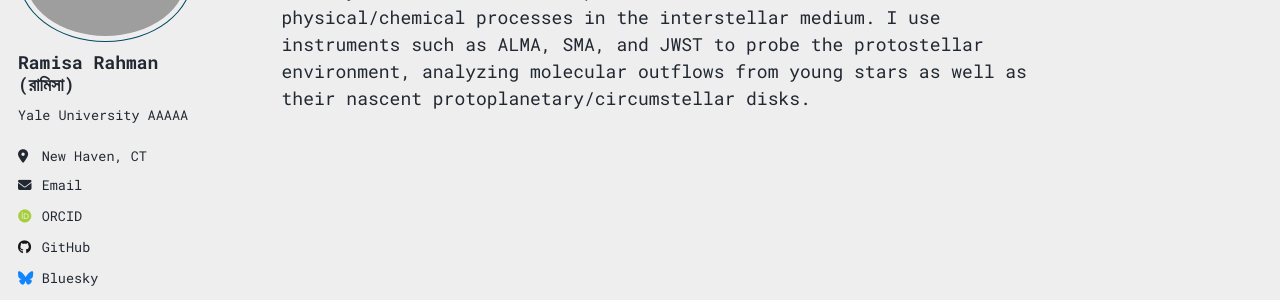
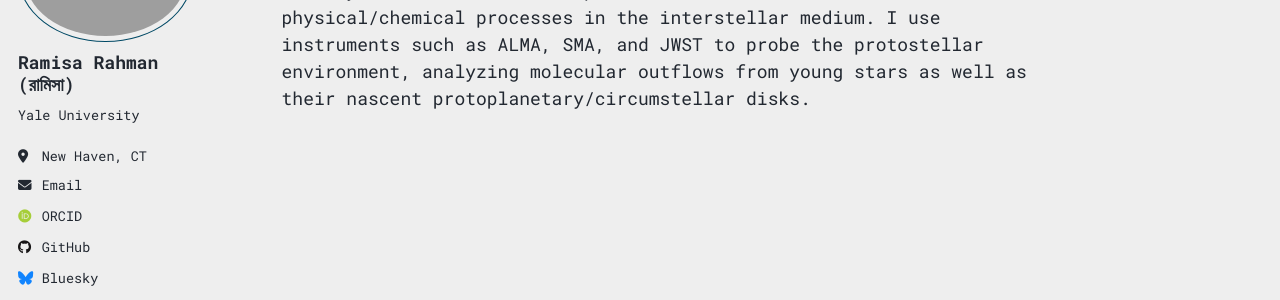
Before and after one commit to ramistarblob/ramistarblob.github.io, a Jekyll site: the page built from _pages/about.md, in a window 1280 px wide. Shown: the part 191-491 px from the top of the page. Built offline with Jekyll 4.4.1, drawn with Linux system fonts in a browser that asks for light colours; some web fonts are replaced; a script that is not in the unit is left out.

Commit message:
Update _config.yml

```diff
--- a/_config.yml
+++ b/_config.yml
@@ -25,7 +25,7 @@ author:
   avatar           : "cheese.png"
   name             : "Ramisa Rahman (রামিসা)"
   pronouns         : # example: "she/her"
-  bio              : "Yale University AAAAA"
+  bio              : "Yale University"
   location         : "New Haven, CT"
   employer         : #
   uri              : # URL
```
